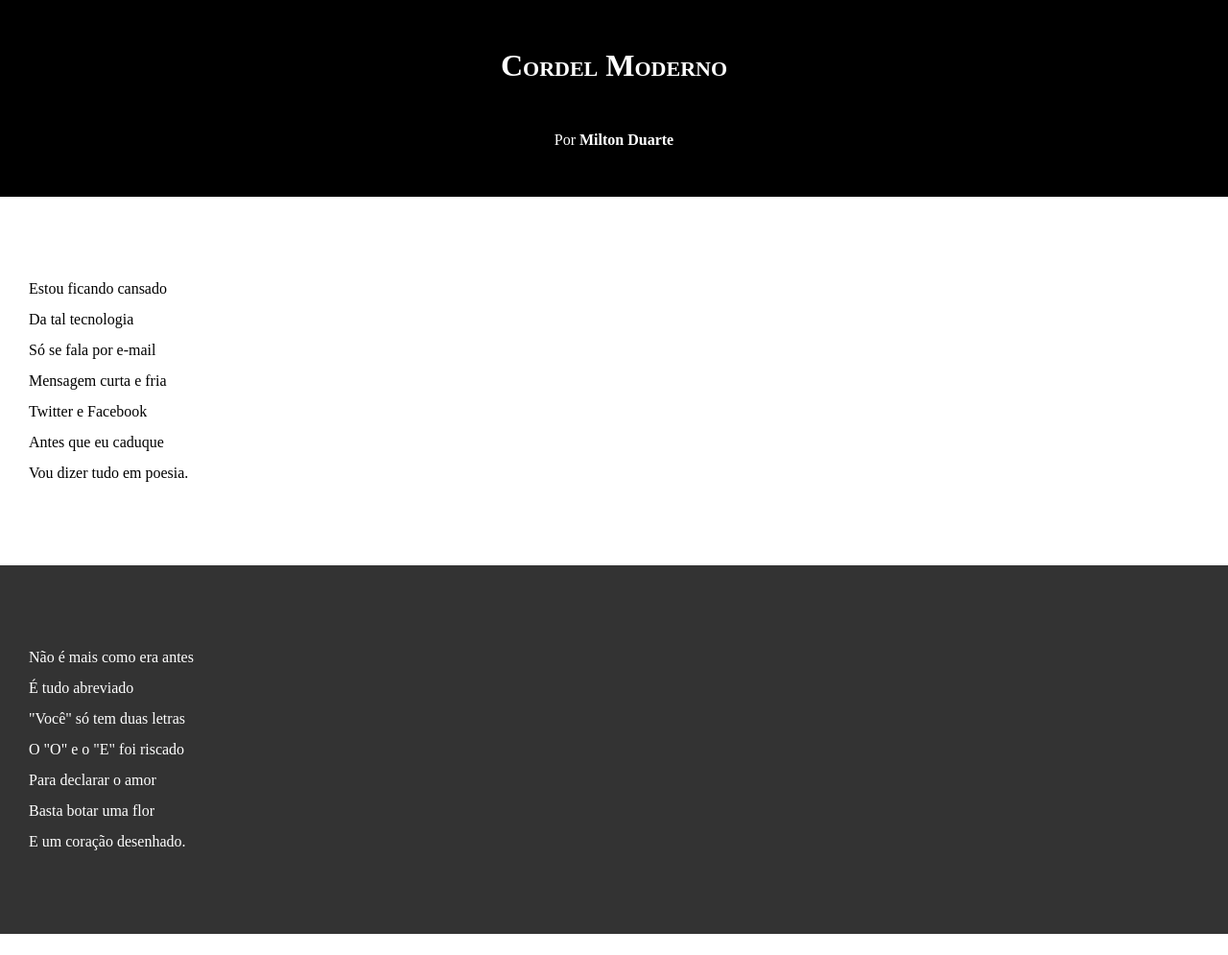
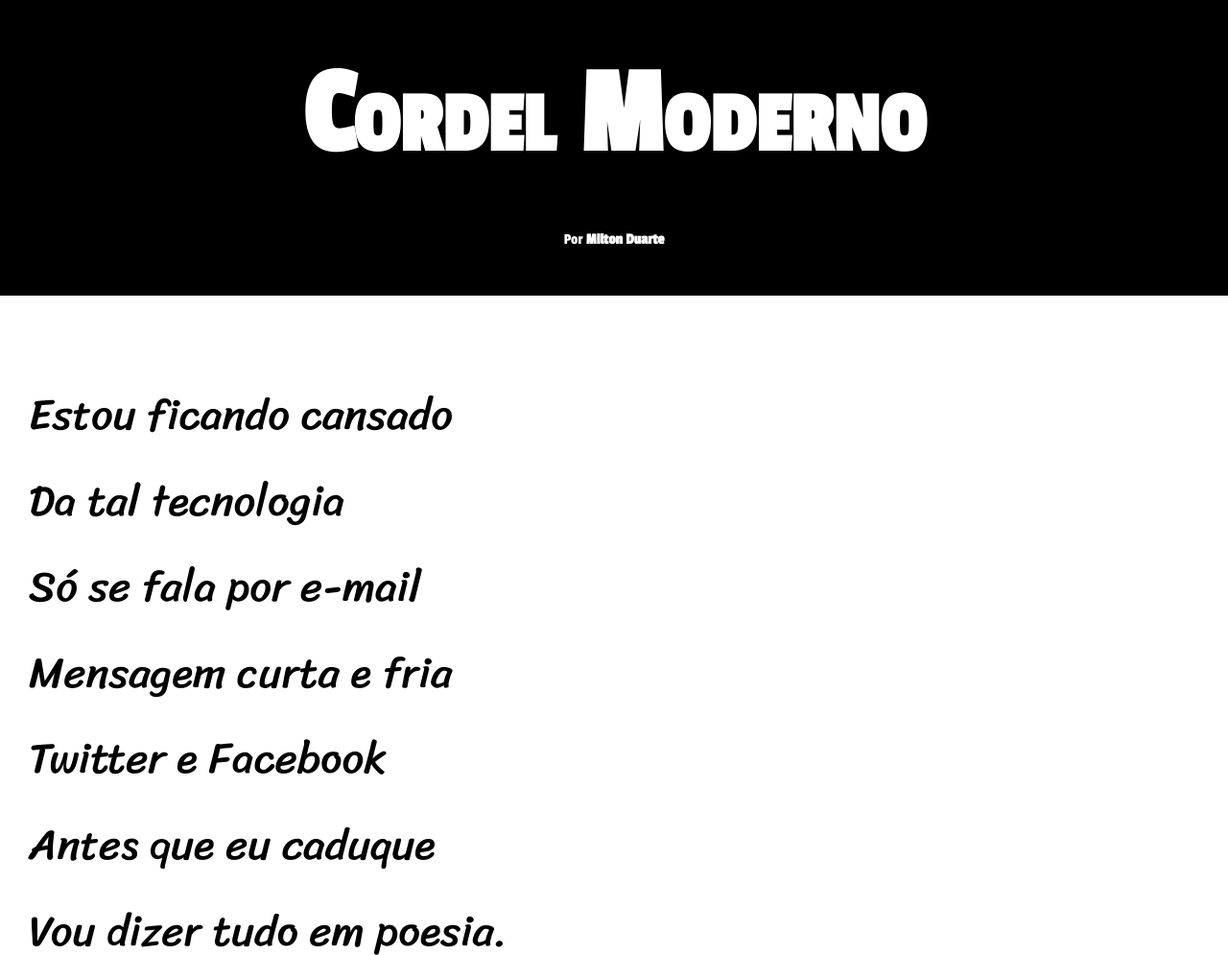
Before and after one commit to IreneCandida/projetocordel, a plain HTML site: page index.html in a window 1280 px wide. Shown: the top 995 px of the page at 96% size. Drawn offline with Linux system fonts and the light colour scheme.

Commit message:
Update style.css

```diff
--- a/estilo/style.css
+++ b/estilo/style.css
@@ -1,21 +1,40 @@
 @charset "UTF-8";
+
+
+@import url('https://fonts.googleapis.com/css2?family=Passion+One&display=swap');
+
+@import url('https://fonts.googleapis.com/css2?family=Sriracha&display=swap');
+
+:root{
+    --font1: Verdana, Geneva, Tahoma, sans-serif;
+    --font2:'Passion One', cursive;
+
+    --font3:'Sriracha', cursive;
+
+}
+
 *{
     margin: 0px;
     padding: 0px;
+
 }
+
 html,body{
     min-height: 100vh;/*altura minima da viewport-tela do navegador*/
     background-color: darkgray;
+    font-family: var(--font1);
 }
 
 header{
     background-color: black;
     color: white;
     text-align: center;
+    font-family: var(--font2);
 }
 
 header > h1{
     padding: 50px;
+    font-size: 10vw;/*a letra aumenta de acordo com a largura da tela*/
     font-variant: small-caps;/*as letras ficam maiusculas, porém as primeiras ficam maiores*/
     /*text-transform: uppercase;/*transforma todas as letras em maiusculas*/
 }
@@ -41,6 +60,8 @@ section{
     padding-bottom: 10vh;
     line-height: 2em;/*cria espaçamento entre linhas*/
     padding-left: 30px;
+    font-family: var(--font3);
+    font-size: 3.5vw;
 }
 
 section.normal{
@@ -54,7 +75,8 @@ section.imagem{
 }
 
 section.imagem > p{
-    width: 400px;
+    display: inline-block;
+    padding: 5px;
     background-color: rgba(0, 0, 0, 0.253);
 }
 
@@ -63,4 +85,3 @@ footer{
     color: white;
     text-align: center;
     padding: 10px;
-}
```
